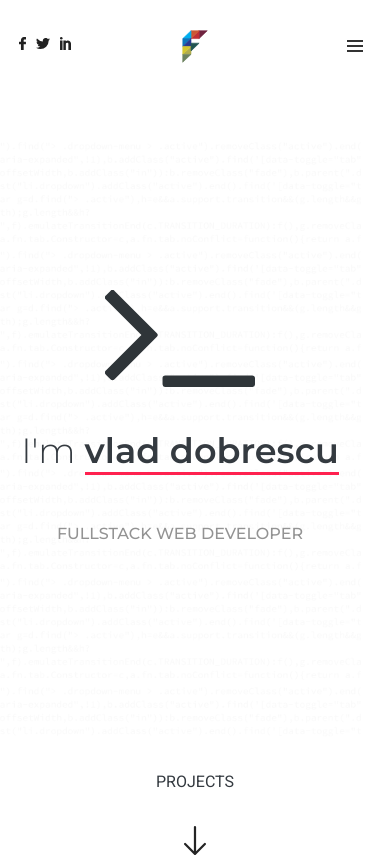
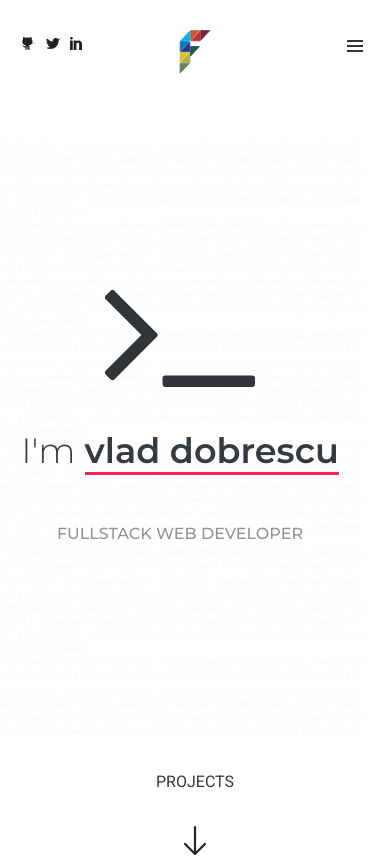
Before and after one commit to VladDobrescu/portfolio, a Vue app: page /#/ in a window 390 px wide. Shown: the top 857 px of the page. Built offline with nearby package versions, Linux system fonts and the light colour scheme.

Commit message:
responsiveness tweaks

```diff
--- a/src/components/footerComponent.vue
+++ b/src/components/footerComponent.vue
@@ -4,9 +4,10 @@
 		<div class="row">
 			<div class="col text-left">
 				<div class="social">
-					<a href="#"><img src="../assets/svg/social/facebook.svg" alt="facebook"></a>
-					<a href="#"><img src="../assets/svg/social/twitter.svg" alt="twitter"></a>
-					<a href="#"><img src="../assets/svg/social/linkedin.svg" alt="linked in"></a>
+					<!-- <a href="https://www.facebook.com/vlad.dobrescu" target="_blank"><img src="../assets/svg/social/facebook.svg" alt="facebook"></a> -->
+							<a href="https://github.com/VladDobrescu" target="_blank"><img src="../assets/svg/social/git.svg" alt="linked in"></a>
+							<a href="https://twitter.com/vlad_dobrescu" target="_blank"><img src="../assets/svg/social/twitter.svg" alt="twitter"></a>
+							<a href="https://www.linkedin.com/in/dobrescu-vlad-2111ba106/" target="_blank"><img src="../assets/svg/social/linkedin.svg" alt="linked in"></a>
 				</div>
 			</div>
 			<div class="co text-center">
--- a/src/components/heroComponent.vue
+++ b/src/components/heroComponent.vue
@@ -6,7 +6,7 @@
 					<div class="scale other-font inline mb-0 font-300 text-dark title-small">I'm
 						<span class="text-bold-underline font-600">vlad dobrescu</span>
 					</div>
-					<span class="other-font text-medium-gray text-medium block mt-4">FULLSTACK WEB DEVELOPER</span>
+					<span class="other-font text-medium-gray text-medium block mt-4 subtext">FULLSTACK WEB DEVELOPER</span>
 			</div>
 		</div>
 	</div>
--- a/src/components/menuComponent.vue
+++ b/src/components/menuComponent.vue
@@ -5,9 +5,10 @@
 				<div class="row">
 					<div class="col text-left">
 						<div class="social">
-							<a href="#"><img src="../assets/svg/social/facebook.svg" alt="facebook"></a>
-							<a href="#"><img src="../assets/svg/social/twitter.svg" alt="twitter"></a>
-							<a href="#"><img src="../assets/svg/social/linkedin.svg" alt="linked in"></a>
+							<!-- <a href="https://www.facebook.com/vlad.dobrescu" target="_blank"><img src="../assets/svg/social/facebook.svg" alt="facebook"></a> -->
+							<a href="https://github.com/VladDobrescu" target="_blank"><img src="../assets/svg/social/git.svg" alt="linked in"></a>
+							<a href="https://twitter.com/vlad_dobrescu" target="_blank"><img src="../assets/svg/social/twitter.svg" alt="twitter"></a>
+							<a href="https://www.linkedin.com/in/dobrescu-vlad-2111ba106/" target="_blank"><img src="../assets/svg/social/linkedin.svg" alt="linked in"></a>
 						</div>
 					</div>
 					<div class="col text-center">
@@ -40,6 +41,6 @@ header{
 	z-index: 2;
 }
 .logo a img{
-	max-width: 3vh;
+	max-width: 4vh;
 }
 </style>
--- a/src/components/prevNextComponent.vue
+++ b/src/components/prevNextComponent.vue
@@ -1,7 +1,7 @@
 <template>
 	<div class="other-projects ontainer-fluid h80 menu-container padd-three-l-r">
 		<div class="row mt-100 mb-150">
-			<div class="col-md-6 col-xs-6 text-left">
+			<div class="col-md-6 prev-next col-xs-4 text-left">
 				<div class="prevoius middle">
 					<img src="../assets/svg/single/l_arrow.svg" alt="">
 					<div class="text">
@@ -10,7 +10,7 @@
 					</div>
 				</div>
 			</div>
-			<div class="col-md-6 col-xs-6 text-right">
+			<div class="col-md-6 prev-next col-xs-4 text-right">
 				<div class="next middle">
 					<div class="text">
 						<p>Next Project</p>
--- a/src/components/projectsComponent.vue
+++ b/src/components/projectsComponent.vue
@@ -89,8 +89,17 @@
 	</div>
 </template>
 <script>
+import db from '../assets/db.json'
 export default {
 	name: 'projectsComp',
+	mounted(){
+		this.populateProjects()
+	},
+	methods: {
+		populateProjects: ()=>{
+			console.log(db)
+		}
+	}
 }
 </script>
 
--- a/src/pages/about.vue
+++ b/src/pages/about.vue
@@ -29,7 +29,7 @@
 					<p>Bucharest - Romania</p>
 					<p>Call: +40 721 153 905</p>
 					<p>Email: <span>vlad.s.dobrescu@gmail.com</span></p>
-					<hr>
+					<hr class="red">
 					<div class="social">
 						<a href="#"><img src="../assets/svg/about/fb.svg" alt="facebook"></a>
 						<a href="#"><img src="../assets/svg/about/tw.svg" alt="twitter"></a>
--- a/src/pages/single.vue
+++ b/src/pages/single.vue
@@ -9,7 +9,7 @@
 			</div>
 			<div class="project-info-text">
 				<div class="row">
-					<div class="col-md-6 col-xs-12">
+					<div class="col-md-6 col-xs-12 paragraph">
 						<p class="text-dark">About my work on the project....Lorem Ipsum is simply dummy text of the printing and typesetting industry. Lorem Ipsum has been the industry's standard dummy text ever since the 1500s, when an unknown printer took a galley of type and scrambled it to make a type specimen book. It has survived not only five centuries, but also the leap into electronic typesetting, remaining essentially unchanged. It was popularised in the 1960s with the release of Letraset sheets containing Lorem Ipsum passages</p>
 					</div>
 					<div class="col-md-6 col-xs-12">
@@ -24,7 +24,7 @@
 				</div>
 			</div>
 		</div>
-		<section>
+		<section class="dark">
 			<div class="container-fluid">
 				<div class="row">
 					<div class="col-md-12 text-center">
@@ -32,7 +32,7 @@
 							<img class="layers" src="../assets/svg/single/layers_2.svg" alt="">
 							<p>Lorem ipsum dolor sit amet consectetur adipisicing elit. Repudiandae nesciunt dolorum eius, suscipit aperiam consectetur soluta alias quo quibusdam, saepe animi facere! Nesciunt dignissimos consequatur dicta quia ex aspernatur quasi.</p>
 						</div>
-						<img class="device" src="../assets/img/devices.png" alt="">
+						<img class="device" src="../assets/projects/jtv/jtv.png" alt="">
 					</div>
 				</div>
 			</div>
@@ -57,9 +57,12 @@ export default {
 </script>
 
 <style scoped>
-section{
+img.device{
+	width: 70% !important;
+}
+section.dark{
 	background: #242424;
-	height: 109vh;
+	/* height: 109vh; */
 	margin-top: 4em;
 	overflow: hidden;
 }
@@ -91,10 +94,12 @@ label{
 	min-width: 100%;
 }
 .project-info-title h4{
-	padding-top: 4em;
 	font-size: 40px;
 	line-height: 46px;
 	font-weight: 300;
+}
+.project-info-title{
+	padding: 5em 0 4em 0;
 }
 .project-info-text{
 	padding-top: 4em;
```
Also changed, not shown: src/assets/svg/logo.svg, src/assets/svg/social/git.svg (added).
